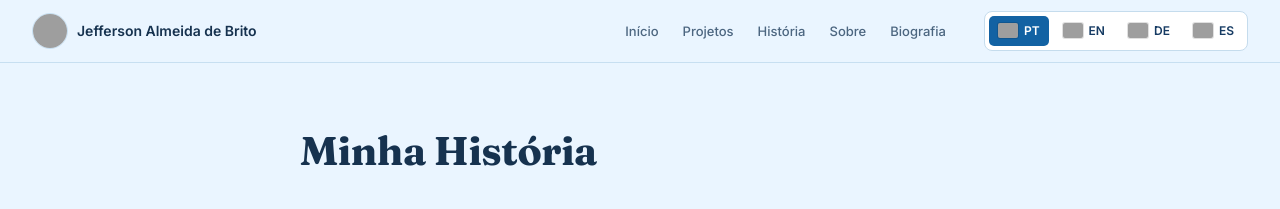
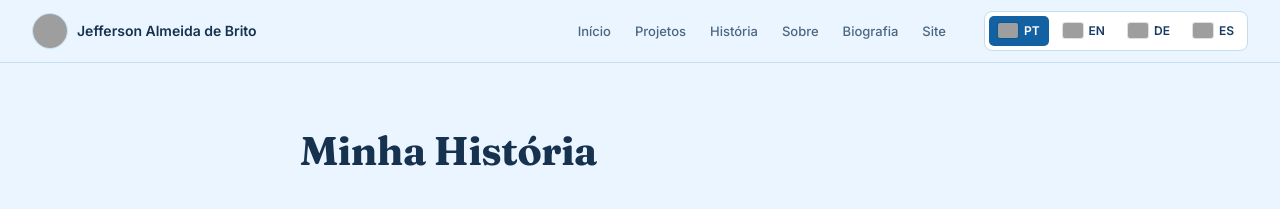
Before and after one commit to jeffersondk3/jeffersondk3.github.io, a Jekyll site: the page built from minha-historia.md, in a window 1280 px wide. Shown: the top 209 px of the page. Built offline with Jekyll 4.4.1, drawn with Linux system fonts in a browser that asks for light colours; grey boxes are pictures that could not be loaded.

Commit message:
Adiciona aba Site no menu do blog com link para o portfólio

```diff
--- a/_includes/header.html
+++ b/_includes/header.html
@@ -31,6 +31,7 @@
       <a href="{{ '/sobre/' | relative_url }}">Sobre</a>
       <a href="{{ '/biografia/' | relative_url }}">Biografia</a>
       {% endif %}
+      <a href="https://jefferson-almeida-portfolio.idealpin19.chatgpt.site" target="_blank" rel="noopener noreferrer">Site</a>
       <span class="language-hint">🌐 {% if lng == 'en' %}Languages{% elsif lng == 'de' %}Sprachen{% elsif lng == 'es' %}Idiomas{% else %}Idiomas{% endif %}</span>
       <span class="language-switch" aria-label="Selecionar idioma">
         {% if page.lang == 'en' %}{% assign locale = 'en' %}{% elsif page.lang == 'de' %}{% assign locale = 'de' %}{% elsif page.lang == 'es' %}{% assign locale = 'es' %}{% else %}{% assign locale = 'pt' %}{% endif %}
```
